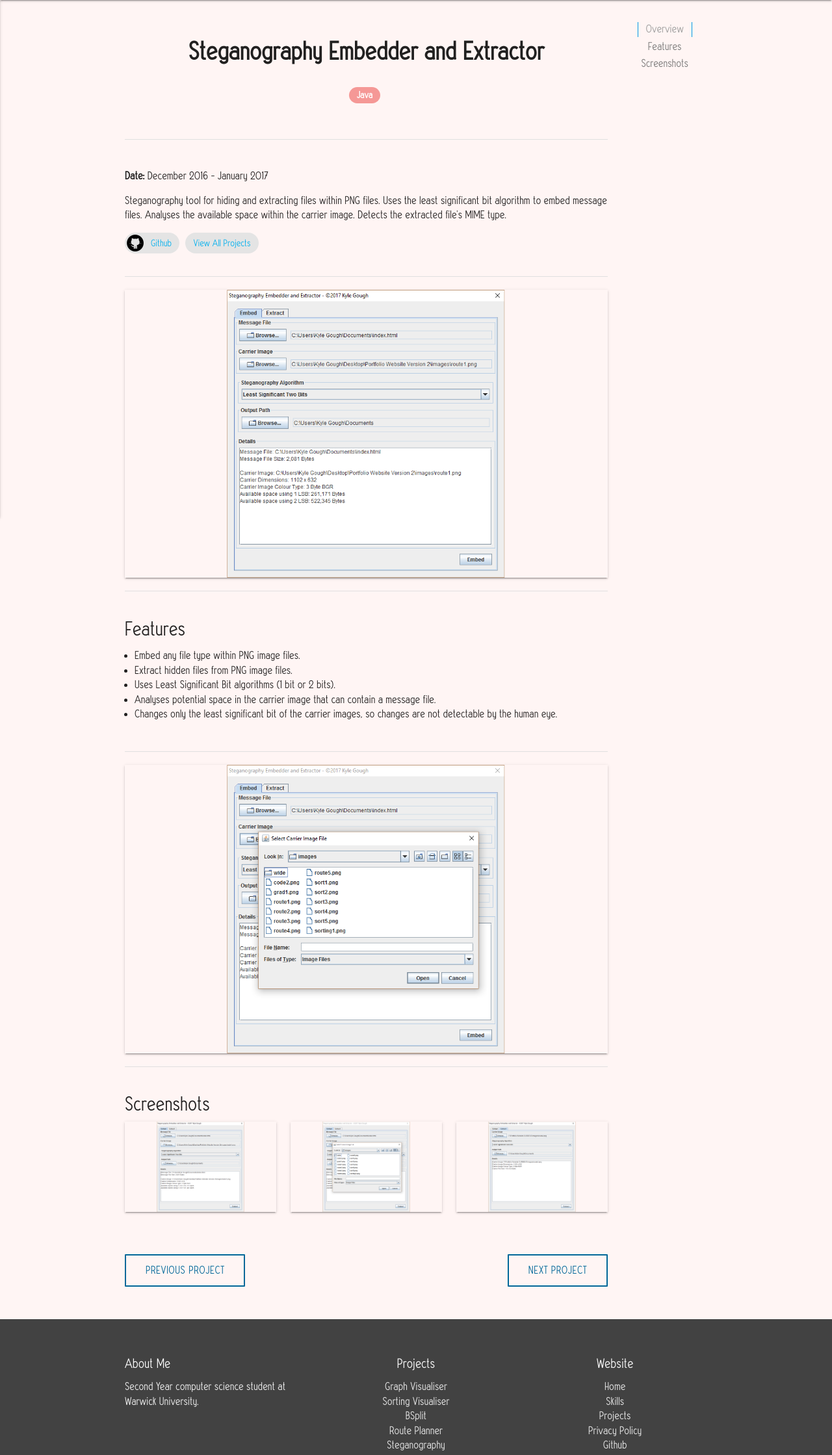
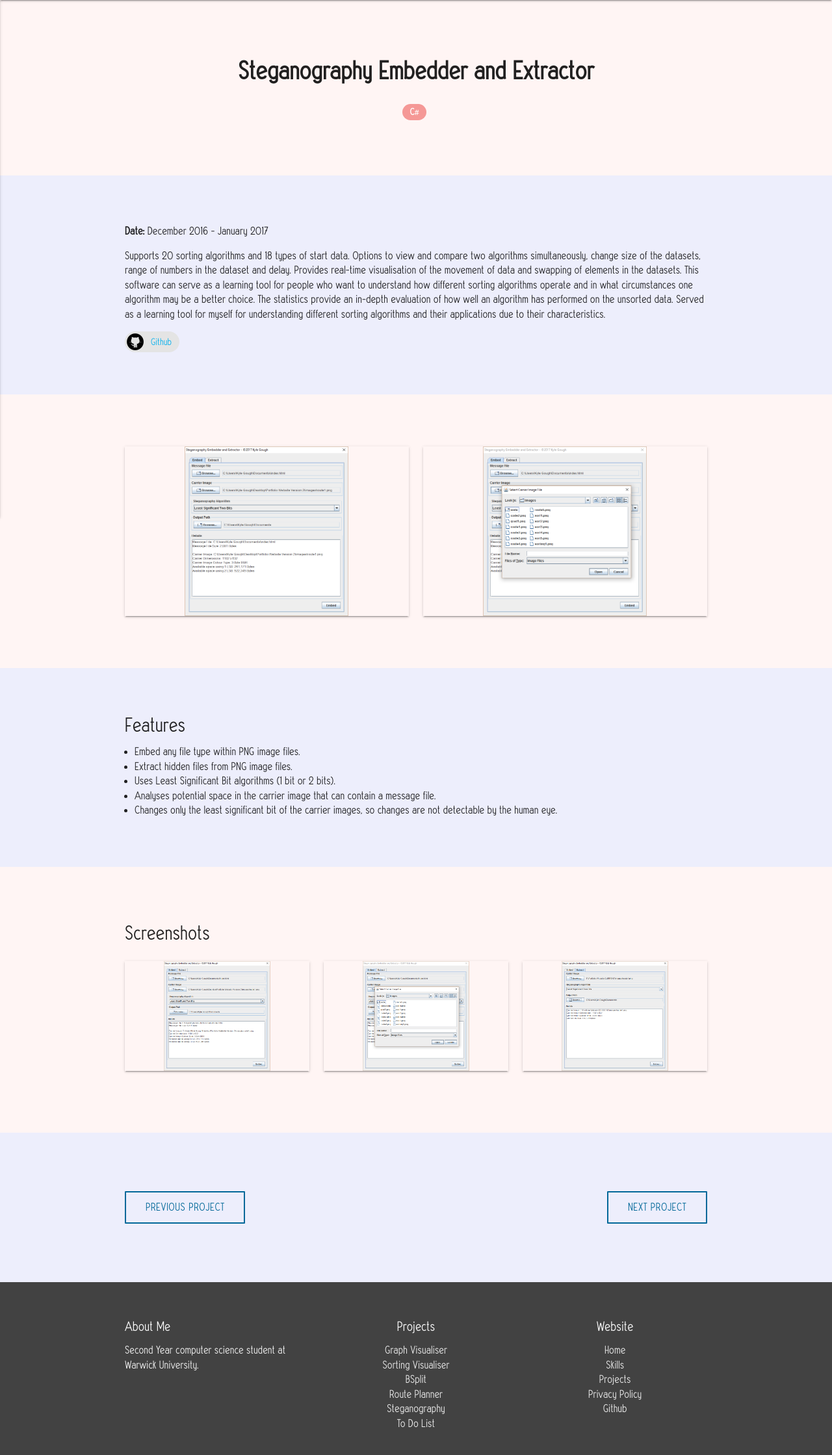
Before and after one commit to KyleGough/portfolio-php, a PHP site: page /projects/steganography.php in a window 1280 px wide. Shown: the part 64-2303 px from the top of the page at 65% size. Run offline with PHP 8.4, Linux system fonts and the light colour scheme; some libraries are stand-ins or nearby versions; some web fonts are replaced.

Commit message:
Divider before pager, spacing fixed

```diff
--- a/css/sass/style.scss
+++ b/css/sass/style.scss
@@ -209,9 +209,7 @@ main { padding-top: 1em; }
 .col-light-red { background-color: $col-light-red; }
 .col-light-blue {background-color: $col-light-blue; }
 
-.divider {
-  margin: 1em 0;
-}
+.divider { margin: 3em 0; }
 
 /*----------------------------------------------------------------------------*/
 /*Errors*/
--- a/projects/cavern-minesweeper.php
+++ b/projects/cavern-minesweeper.php
@@ -50,7 +50,6 @@
           which can only be mined if the player has levelled up enough. The player can
           level up by mining ores of lower or the same tier as the player.</p>
         <div class="chip github-chip"><a class="project-link" href="https://github.com/KyleGough/cavern-minesweeper" target="_blank"><img src="images/github-icon.png" alt="Github Logo">Github</a></div>
-        <div class="chip"><a class="project-link" href="projects.php">View All Projects</a></div>
       </div>
 
       <div class="divider"></div>
@@ -75,6 +74,8 @@
 
       <?php generateScreenshots($imageList, $altList); ?>
 
+      <div class="divider"></div>
+
       <?php include "./common/pager.php"; ?>
 
     </div>
--- a/projects/common/screenshots.php
+++ b/projects/common/screenshots.php
@@ -3,7 +3,7 @@
   //Generates the screenshot section for the project page.
   function generateScreenshots($imageList, $altList) {
     echo "<div id='screenshots' class='section scrollspy'>";
-    echo "<h4>Screenshots</h4>";
+    echo "<h4 class='m-b-1'>Screenshots</h4>";
     $imageCount = count($imageList);
     for($i = 0; $i < $imageCount; $i++) {
       if($i % 3 === 0) {
--- a/projects/graph-algorithm-visualiser.php
+++ b/projects/graph-algorithm-visualiser.php
@@ -55,7 +55,6 @@
           using JavaScript and better understand graph algorithms.</p>
         <div class="chip"><a class="project-link" href="graph-algorithm-visualiser/index.html" target="_blank"><img src="images/live.png" alt="Live Project">View Live Version of Project</a></div>
         <div class="chip github-chip"><a class="project-link" href="https://github.com/KyleGough/graph-algorithm-visualiser" target="_blank"><img src="images/github-icon.png" alt="Github Logo">Github</a></div>
-        <div class="chip"><a class="project-link" href="projects.php">View All Projects</a></div>
       </div>
 
       <div class="divider"></div>
@@ -85,6 +84,8 @@
 
       <?php generateScreenshots($imageList, $altList); ?>
 
+      <div class="divider"></div>
+
       <?php include "./common/pager.php"; ?>
 
     </div>
--- a/projects/portfolio.php
+++ b/projects/portfolio.php
@@ -56,7 +56,6 @@
           with new technologies learnt during university and in my spare time including:
           PHP, Bootstrap, JavaScript, jQuery and Materialize CSS.</p>
         <div class="chip github-chip"><a class="project-link" href="https://github.com/KyleGough/portfolio" target="_blank"><img src="images/github-icon.png" alt="Github Logo">Github</a></div>
-        <div class="chip"><a class="project-link" href="projects.php">View All Projects</a></div>
       </div>
       <div class="divider"></div>
 
@@ -80,6 +79,8 @@
 
       <?php generateScreenshots($imageList, $altList); ?>
 
+      <div class="divider"></div>
+
       <?php include "./common/pager.php"; ?>
 
     </div>
--- a/projects/robot-maze.php
+++ b/projects/robot-maze.php
@@ -54,7 +54,6 @@
           or multiple loops. The final Grand Finale controller used data from the
           first run to traverse the maze more efficiently the second time. This
           project was my first experience using Java.</p>
-        <div class="chip"><a class="project-link" href="projects.php">View All Projects</a></div>
       </div>
     </div>
   </div>
--- a/projects/route-planner.php
+++ b/projects/route-planner.php
@@ -56,7 +56,6 @@
           and their deliveries. Produced a report which communicates the route, all
           items in the deliveries and the estimated time. Used graph algorithms such
           as Dijkstra's and Nearest Neighbour with 2-Opt to optimise the route.</p>
-        <div class="chip"><a class="project-link" href="projects.php">View All Projects</a></div>
       </div>
     </div>
   </div>
--- a/projects/sorting-visualiser.php
+++ b/projects/sorting-visualiser.php
@@ -60,7 +60,6 @@
           tool for myself for understanding different sorting algorithms and their
           applications due to their characteristics.</p>
         <div class="chip github-chip"><a class="project-link" href="https://github.com/KyleGough/sorting-algorithm-visualiser" target="_blank"><img src="images/github-icon.png" alt="Github Logo">Github</a></div>
-        <div class="chip"><a class="project-link" href="projects.php">View All Projects</a></div>
       </div>
     </div>
   </div>
@@ -79,7 +78,7 @@
 <div class="col-light-blue">
   <div class="container m-v-0">
     <div class="row m-v-0">
-      <div class="col s12 l6 m-t-4 m-b-2">
+      <div class="col s12 l6 m-v-2">
         <h4>Features</h4>
         <ul class="browser-default p-l-1">
           <li>Real-time visualiser which can also be paused and stopped.
@@ -92,7 +91,7 @@
           <li>Custom colours and data display styles</li>
         </ul>
       </div>
-      <div class="col s12 l6 m-b-4 m-t-2">
+      <div class="col s12 l6 m-v-2">
         <h4>Algorithms</h4>
         <ul>
           <li><b>Bitonic</b> - Parallel sorting algorithm</li>
--- a/projects/steganography.php
+++ b/projects/steganography.php
@@ -26,37 +26,59 @@
   include_once("../nav.php");
 ?>
 
-<div class="container">
-  <div class="row">
-    <div id="contents" class="col s12 m10 l10 m-t-2">
-
-      <div class="section">
-        <div class="row center">
+<main>
+<div class="col-light-red">
+  <div class="container m-v-0">
+    <div class="row m-v-0">
+      <div class="col s12 m-v-4 center">
         <h3><strong>Steganography Embedder and Extractor</strong></h3>
+        <div class="row center m-t-2">
+          <div class="chip language-chip" data-language="C#">C#</div>
         </div>
-        <div class="row center">
-          <div class="chip language-chip" data-language="Java">Java</div>
+      </div>
+    </div>
   </div>
 </div>
 
-      <div class="divider"></div>
-
-      <div id="overview" class="section scrollspy">
+<div class="col-light-blue">
+  <div class="container m-v-0">
+    <div class="row m-v-0">
+      <div class="col s12 m-v-4">
         <p><strong>Date:</strong> December 2016 - January 2017</p>
-        <p>Steganography tool for hiding and extracting files within PNG files.
-          Uses the least significant bit algorithm to embed message files. Analyses
-          the available space within the carrier image. Detects the extracted
-          file's MIME type.</p>
+        <p>Supports 20 sorting algorithms and 18 types of start data. Options to view
+          and compare two algorithms simultaneously, change size of the datasets,
+          range of numbers in the dataset and delay. Provides real-time visualisation
+          of the movement of data and swapping of elements in the datasets. This
+          software can serve as a learning tool for people who want to understand how
+          different sorting algorithms operate and in what circumstances one algorithm
+          may be a better choice. The statistics provide an in-depth evaluation of how
+          well an algorithm has performed on the unsorted data. Served as a learning
+          tool for myself for understanding different sorting algorithms and their
+          applications due to their characteristics.</p>
         <div class="chip github-chip"><a class="project-link" href="https://github.com/KyleGough/png-steganography" target="_blank"><img src="images/github-icon.png" alt="Github Logo">Github</a></div>
-        <div class="chip"><a class="project-link" href="projects.php">View All Projects</a></div>
+      </div>
+    </div>
+  </div>
 </div>
 
-      <div class="divider"></div>
 
+<div class="col-light-red">
+  <div class="container m-v-0">
+    <div class="row m-v-0">
+      <div class="col s6 m-v-4">
         <?php generateImage($imageList[0], $altList[0]); ?>
+      </div>
+      <div class="col s6 m-v-4">
+        <?php generateImage($imageList[1], $altList[1]); ?>
+      </div>
+    </div>
+  </div>
+</div>
 
-      <div class="divider"></div>
-      <div id="features" class="section scrollspy">
+<div class="col-light-blue">
+  <div class="container m-v-0">
+    <div class="row m-v-0">
+      <div class="col s12 m-v-4">
         <h4>Features</h4>
         <ul class="browser-default p-l-1">
           <li>Embed any file type within PNG image files.</li>
@@ -66,30 +88,31 @@
           <li>Changes only the least significant bit of the carrier images, so changes are not detectable by the human eye.</li>
         </ul>
       </div>
+    </div>
+  </div>
+</div>
 
-      <div class="divider"></div>
-
-      <?php generateImage($imageList[1], $altList[1]); ?>
-
-      <div class="divider"></div>
-
+<div class="col-light-red">
+  <div class="container m-v-0">
+    <div class="row m-v-0">
+      <div class="col s12 m-v-4">
         <?php generateScreenshots($imageList, $altList); ?>
-
-      <?php include "./common/pager.php"; ?>
-
-    </div>
-    <div class="col hide-on-small-only m2 l2">
-      <div id="side-contents" data-target="contents">
-        <ul class="section table-of-contents center">
-          <li><a href="#overview">Overview</a></li>
-          <li><a href="#features">Features</a></li>
-          <li><a href="#screenshots">Screenshots</a></li>
-        </ul>
       </div>
     </div>
   </div>
 </div>
 
+<div class="col-light-blue">
+  <div class="container m-v-0">
+    <div class="row m-v-0">
+      <div class="col s12 m-v-4">
+        <?php include "./common/pager.php"; ?>
+      </div>
+    </div>
+  </div>
+</div>
+</main>
+
 <?php include "../footer.php"; ?>
 
 </body>
--- a/projects/todo-list.php
+++ b/projects/todo-list.php
@@ -30,6 +30,7 @@
   include_once("../nav.php");
 ?>
 
+<main>
 <div class="container">
   <div class="row">
     <div id="contents" class="col s12 m10 l10 m-t-2">
@@ -60,7 +61,6 @@
           and separate them into categories. The project integrates many web
           development technologies and is programmed to be protected from SQL
           injections and XSS.</p>
-        <div class="chip"><a class="project-link" href="projects.php">View All Projects</a></div>
       </div>
 
       <div class="divider"></div>
@@ -89,6 +89,8 @@
 
       <?php generateScreenshots($imageList, $altList); ?>
 
+      <div class="divider"></div>
+
       <?php include "./common/pager.php"; ?>
 
     </div>
--- a/projects/url-shortener.php
+++ b/projects/url-shortener.php
@@ -53,7 +53,6 @@
           for routing GET and POST requests and MongoDB to store URLs. The project
           is my first using all three of these technologies. Long URLs are stored
           in the database and the ID is encoded and used as the short URL.</p>
-        <div class="chip"><a class="project-link" href="projects.php">View All Projects</a></div>
       </div>
 
       <div class="divider"></div>
@@ -81,6 +80,8 @@
 
       <?php generateScreenshots($imageList, $altList); ?>
 
+      <div class="divider"></div>
+
       <?php include "./common/pager.php"; ?>
 
     </div>
```
Also changed, not shown: about.php (+11 -11 lines), projects/bsplit.php (+4 -3 lines), projects/tic-tac-toe.php (+46 -33 lines), projects/witter.php (+4 -3 lines), css/style.css. Lines whose indentation alone changed are shown as unchanged.
